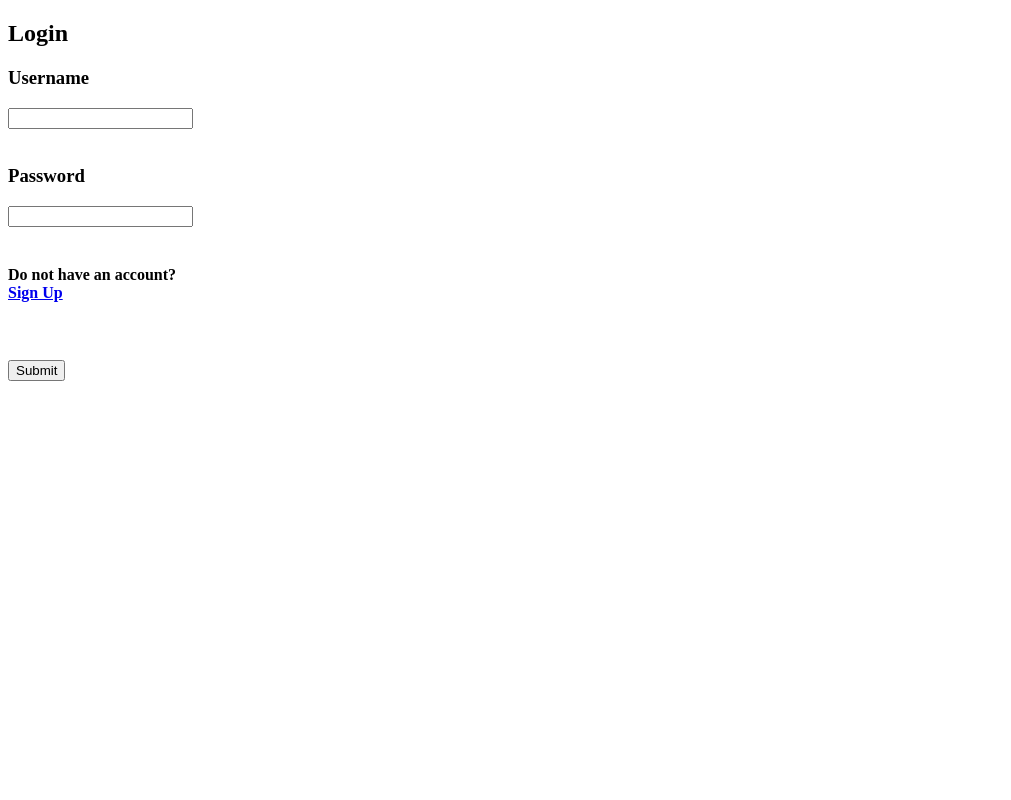
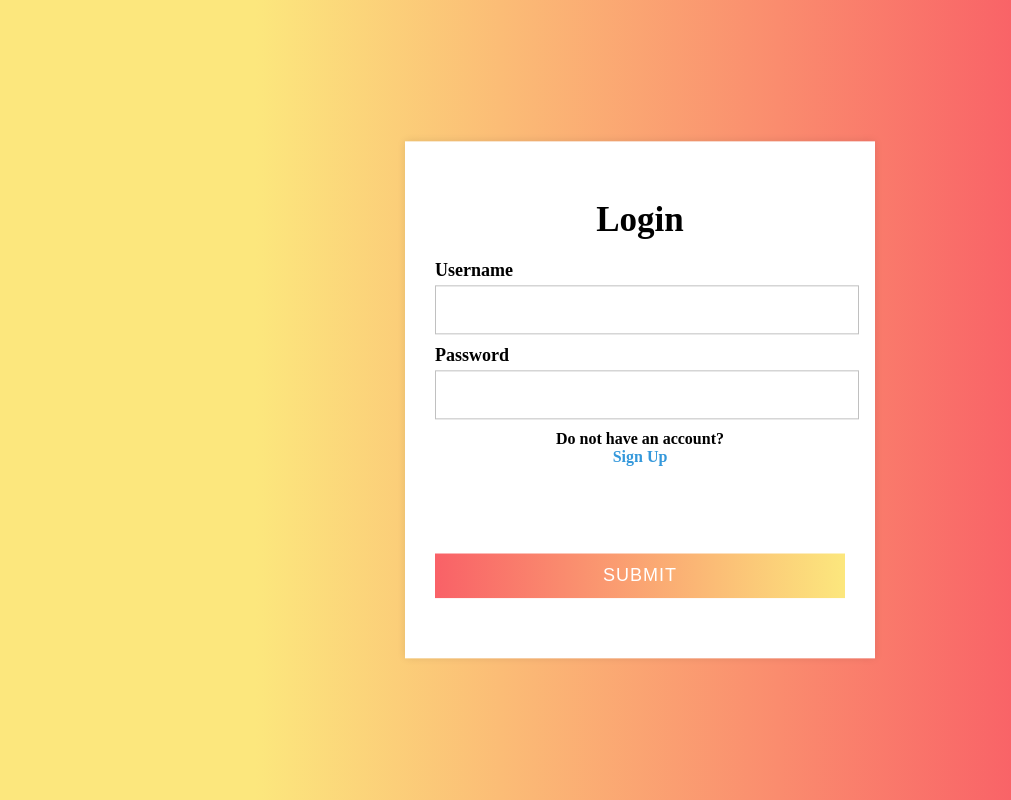
Before and after one commit to battuAshita/Online-Classroom, a Flask app: page /home in a window 1280 px wide. Shown: the whole page, without its empty margins (0-1011 px from the left). Run offline with Flask 2, Linux system fonts and the light colour scheme.

Commit message:
Update homePage.html

```diff
--- a/templates/homePage.html
+++ b/templates/homePage.html
@@ -3,25 +3,37 @@
 <head>
     <meta charset="utf-8">
     <title>Home Page</title>
+    <link rel="stylesheet" href="style.css">
 </head>
 
 <body>
-<h2>Login</h2>
+<div class="container">
+<h2 class="text">Login</h2>
 <form name="my_form" method="post" action="{{ url_for('home_page') }}">
+    <div class="data">
     <h3>Username</h3>
     <input type="text" name="username"><br>
     <br>
+    </div>
+    <div class="data">
     <h3>Password</h3>
     <input type="text" name="Password"><br>
     <br>
-    <h4>Do not have an account? <a href="/register">
+    </div>
+    <h4 class="signup-link">Do not have an account? <a href="/register">
   <div>
      Sign Up
   </div>
 </a></h4><br>
     <br>
+
+<div class="btn">
+    <div class="inner">
+</div>
     <input type="submit">
+</div>
 </form>
+</div>
 
 {% if response %}
     <h2>{{response}}</h2>
```
